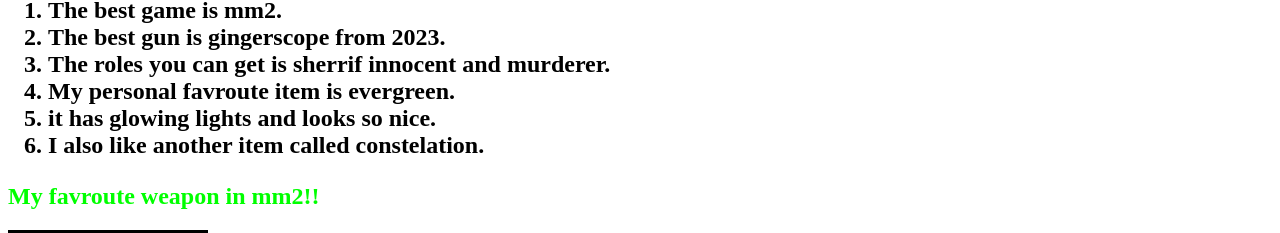
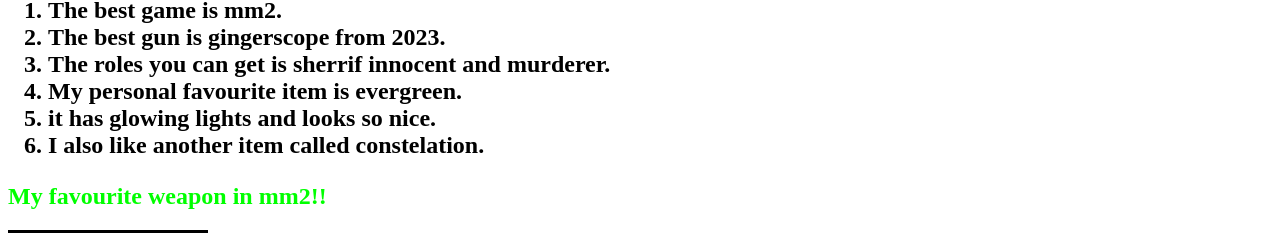
Before and after one commit to ek10998-source/Elias_pagee, a plain HTML site: page page2.html in a window 1280 px wide. Shown: the part 207-440 px from the top of the page. Drawn offline with Linux system fonts and the light colour scheme.

Commit message:
Update page2.html

```diff
--- a/page2.html
+++ b/page2.html
@@ -14,12 +14,12 @@
     <li>The best game is mm2. </li>
 <li> The best gun is gingerscope from 2023. </li>
 <li> The roles you can get is sherrif innocent and murderer. </li>
-<li> My personal favroute item is evergreen. </li>
+<li> My personal favourite item is evergreen. </li>
 <li> it has glowing lights and looks so nice. </li>
 <li> I also like another item called constelation. </li>
    </ol>
 
-<h2 style="color:lime">My favroute weapon in mm2!!</h2>
+<h2 style="color:lime">My favourite weapon in mm2!!</h2>
 
 
  <img src="Evergreen.jpg" width="200" />
```
